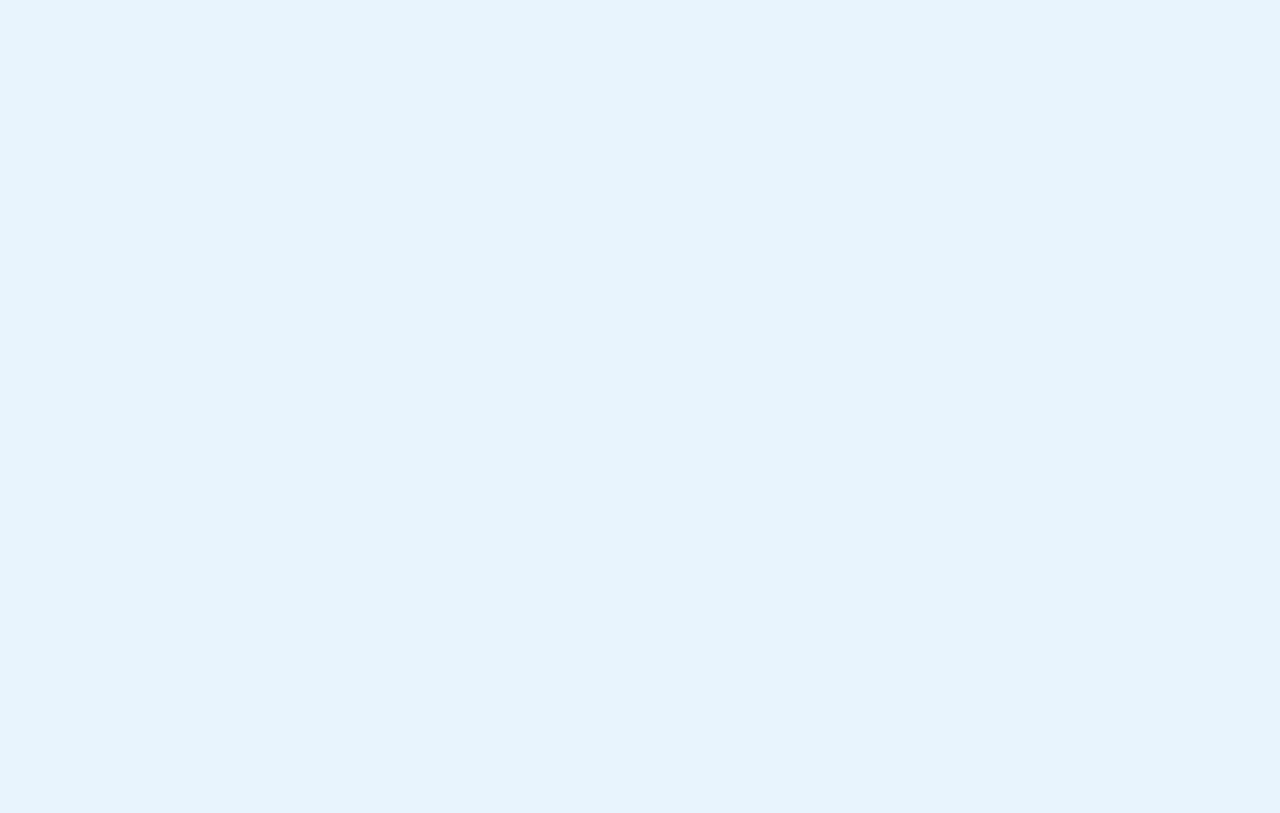
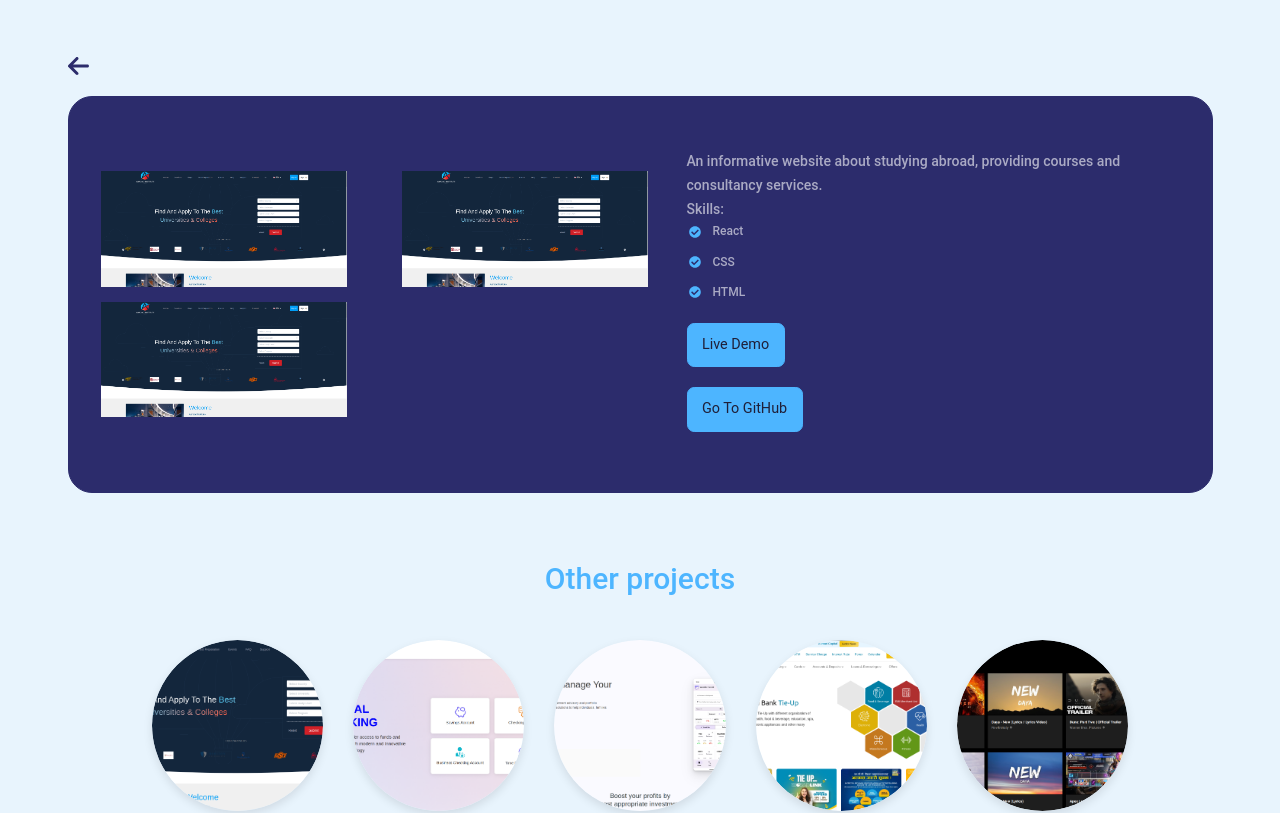
Before and after one commit to it-is-it/my-website, a React (Vite) app: page /Portfolio/1 in a window 1280 px wide. Before the commit this address had no page. Shown: the top 813 px of the page. Built offline with nearby package versions, Linux system fonts and the light colour scheme.

Commit message:
updated app

```diff
--- a/src/App.jsx
+++ b/src/App.jsx
@@ -1,17 +1,17 @@
 import { Route, Routes } from "react-router-dom";
 import "./App.css";
 import DetailsProjects from './components/details/DetailsProjects';
-import Projects from "./Components/portfolio/Portfolio";
+import Portfolio from "./components/portfolio/Portfolio";
 import HomePage from "./components/home/HomePage";
-import { ThemeProvider } from "./Components/ThemeProvider";
+import { ThemeProvider } from "./components/ThemeProvider";
 function App() {
   return (
     <>
       <ThemeProvider>
         <Routes>
           <Route path="/" element={<HomePage />} />
-          <Route path="/Projects" element={<Projects />} />
-          <Route path="/Projects/:id" element={<DetailsProjects />} />
+          <Route path="/Portfolio" element={<Portfolio />} />
+          <Route path="/Portfolio/:id" element={<DetailsProjects />} />
         </Routes>
       </ThemeProvider>
     </>
--- a/src/components/OtherProjects/OtherProjects.jsx
+++ b/src/components/OtherProjects/OtherProjects.jsx
@@ -10,7 +10,7 @@ const OtherProjects = () => {
                 {
                     data.map((element , index)=>{return(
                         <div className='circle' key={index}>
-                            <Link to={`/Projects/${element.id}`} >
+                            <Link to={`/Portfolio/${element.id}`} >
                             <img src={element.Image} alt="" />
                             </Link>
 
--- a/src/components/details/DetailsProjects.css
+++ b/src/components/details/DetailsProjects.css
@@ -3,9 +3,8 @@
     align-items: center;
     flex-direction: column;
 
+}
 
-
-}
 .pt-128{
     padding: 0rem 5.625rem;
     padding-top:8rem;
@@ -60,10 +59,6 @@
     color: #fff9;
     margin: 2rem 0 2.6rem;
     line-height: 1.7;
-/*     display: flex;
-    align-items: start;
-    justify-content: flex-start;
-    flex-direction: column; */
 }
 
 .Details .child {
@@ -92,7 +87,6 @@
 .Details h4,
 .Details h3 {
     font-weight: 500;
-    /* color: #fff; */
 }
 
 .Details .btn {
@@ -104,7 +98,7 @@
     transition: all .4s ease;
     text-decoration: none;
     background: #4db5ff;
-
+    margin-top: 10px;
 }
 
 
@@ -119,6 +113,10 @@
     border-color: #0000;
 }
 
+
+/* .Details .child {
+    justify-content: center;
+} */
 
 .Details .child a:hover {
     color: #4db5ff;
--- a/src/components/details/DetailsProjects.jsx
+++ b/src/components/details/DetailsProjects.jsx
@@ -1,38 +1,47 @@
 import "./DetailsProjects.css";
-import { useParams } from "react-router-dom";
+import { useParams, Link } from "react-router-dom";
 import { data } from "../data";
 import Footer from "../Footer/Footer";
 import { useTheme } from "../ThemeProvider";
 import OtherProjects from "../OtherProjects/OtherProjects";
-import { Link } from "react-router-dom";
 
 const DetailsProjects = () => {
   const theme = useTheme();
   const { darkMode } = theme || {};
   const { id } = useParams();
+
+  // Find the project using the id
   const card = data.find((card) => card.id === parseInt(id));
+
+  // If no card is found, show an error message
+  if (!card) {
+    return <div>Project not found</div>;
+  }
+
   const imgArray = card.imgs;
   const skillsarray = card.tools;
+
   return (
-    <div className={` ${darkMode ? "dark" : "light"}  ,  `}>
-      <Link to={`/`} className="btn-arrow">
+    <div className={`${darkMode ? "dark" : "light"}`}>
+      <Link to="/" className="btn-arrow">
         <i className="fa-solid fa-arrow-left fa-flip-vertical fa-2xl"></i>
       </Link>
-      <div className={`  , Details , pt-128 `}>
+
+      <div className="Details pt-128">
         <div className="container">
           <div className="about-me">
             <div className="container-img">
-              {imgArray.map((Element, index) => {
-                return <img src={Element} alt="" key={index} />;
-              })}
+              {imgArray.map((Element, index) => (
+                <img src={Element} alt={`Project image ${index}`} key={index} />
+              ))}
             </div>
           </div>
+
           <div className="container-text">
-            <h3>{card.description}</h3>
-            <h3>Skills :</h3>
+            <h3>{card.description}</h3>{" "}
+            <h3>Skills:</h3>
             <div className="child">
-              {skillsarray.map((element, index) => {
-                return (
+              {skillsarray.map((element, index) => (
                 <div key={index}>
                   <svg
                     stroke="currentColor"
@@ -47,8 +56,7 @@ const DetailsProjects = () => {
                   </svg>
                   <h4>{element}</h4>
                 </div>
-                );
-              })}
+              ))}
               <a href={card.demo} className="btn btn-primary">
                 Live Demo
               </a>
@@ -59,6 +67,7 @@ const DetailsProjects = () => {
           </div>
         </div>
       </div>
+
       <OtherProjects />
       <Footer />
     </div>
--- a/src/components/portfolio/Portfolio.jsx
+++ b/src/components/portfolio/Portfolio.jsx
@@ -37,7 +37,7 @@ function Portfolio() {
               <img src={Image} alt={title} />
               {/* Eye Icon Overlay */}
               <Link
-                to={`/projects/${id}`}
+                to={`/Portfolio/${id}`}
                 className="view-details-icon"
                 title="View Details"
               >
```
Also changed, not shown: 1 other file (tests, documents, lock files or other folders). Lines whose indentation alone changed are shown as unchanged.
